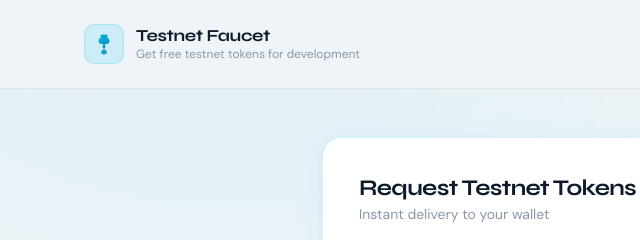
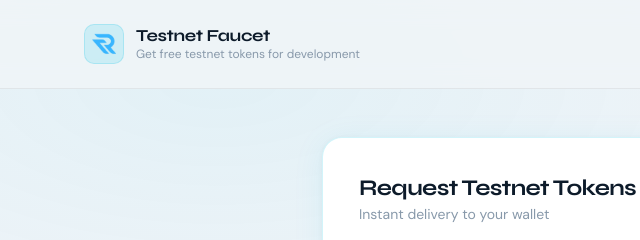
Before and after one commit to ryzwan29/faucet-multinetwork, a website: page client/index.html in a window 1280 px wide. Shown: the top 240 px of the page, 38-678 px from the left. Drawn offline with Linux system fonts and the light colour scheme; no server answers.

Commit message:
update logo

```diff
--- a/client/index.html
+++ b/client/index.html
@@ -6,7 +6,7 @@
   <title>Testnet Faucet — Free Testnet Tokens</title>
   <meta name="description" content="Get free testnet tokens for development and testing. Supports Sepolia ETH and PushChain PC." />
   <link rel="stylesheet" href="styles.css" />
-  <link rel="icon" type="image/svg+xml" href="assets/logo.svg" />
+  <link rel="icon" type="image/svg+xml" href="assets/logo.png" />
   <script src="https://challenges.cloudflare.com/turnstile/v0/api.js" async defer></script>
 </head>
 <body>
@@ -17,7 +17,7 @@
     <div class="header-inner">
       <a class="header-brand" href="#" aria-label="Testnet Faucet">
         <div class="logo-wrap">
-          <img src="assets/logo.svg" alt="Logo" width="24" height="24" />
+          <img src="assets/logo.png" alt="Logo" width="24" height="24" />
         </div>
         <div class="brand-text">
           <h1>Testnet Faucet</h1>
```
Also changed, not shown: client/assets/logo.png (added), client/assets/logo.svg (deleted).
